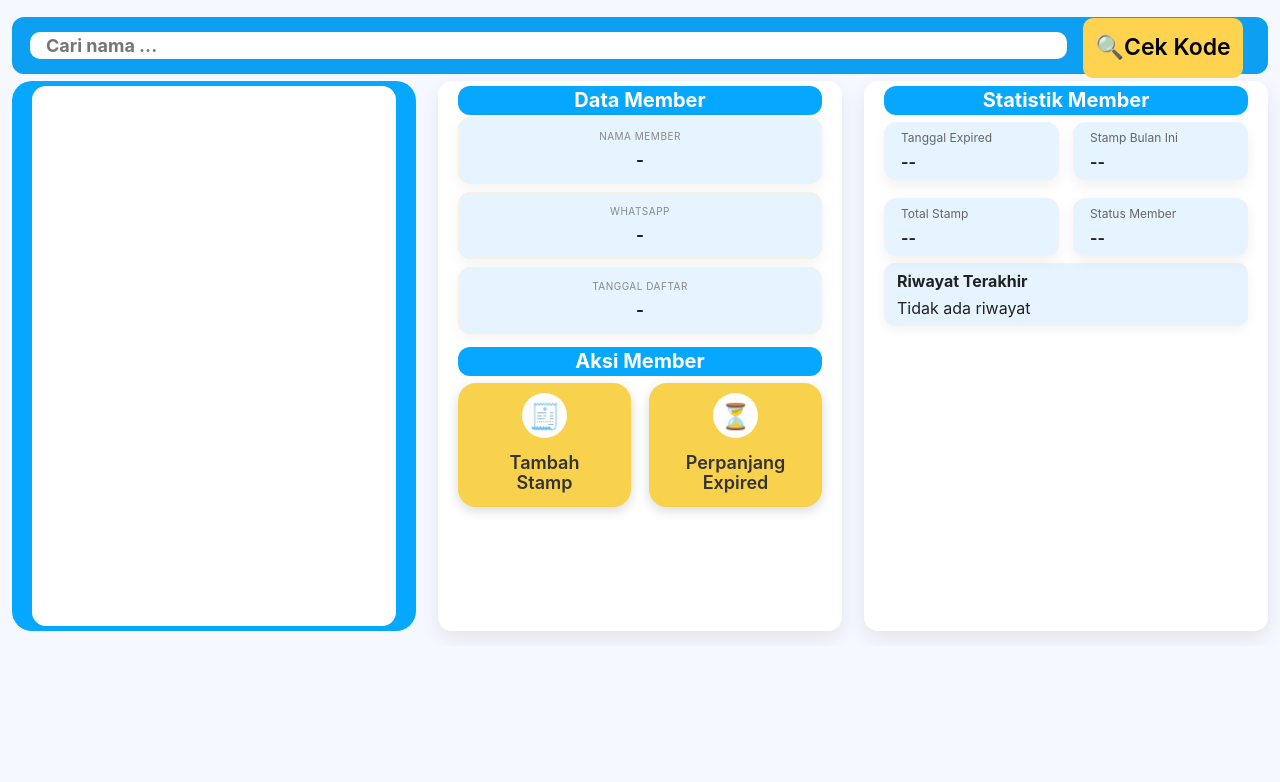
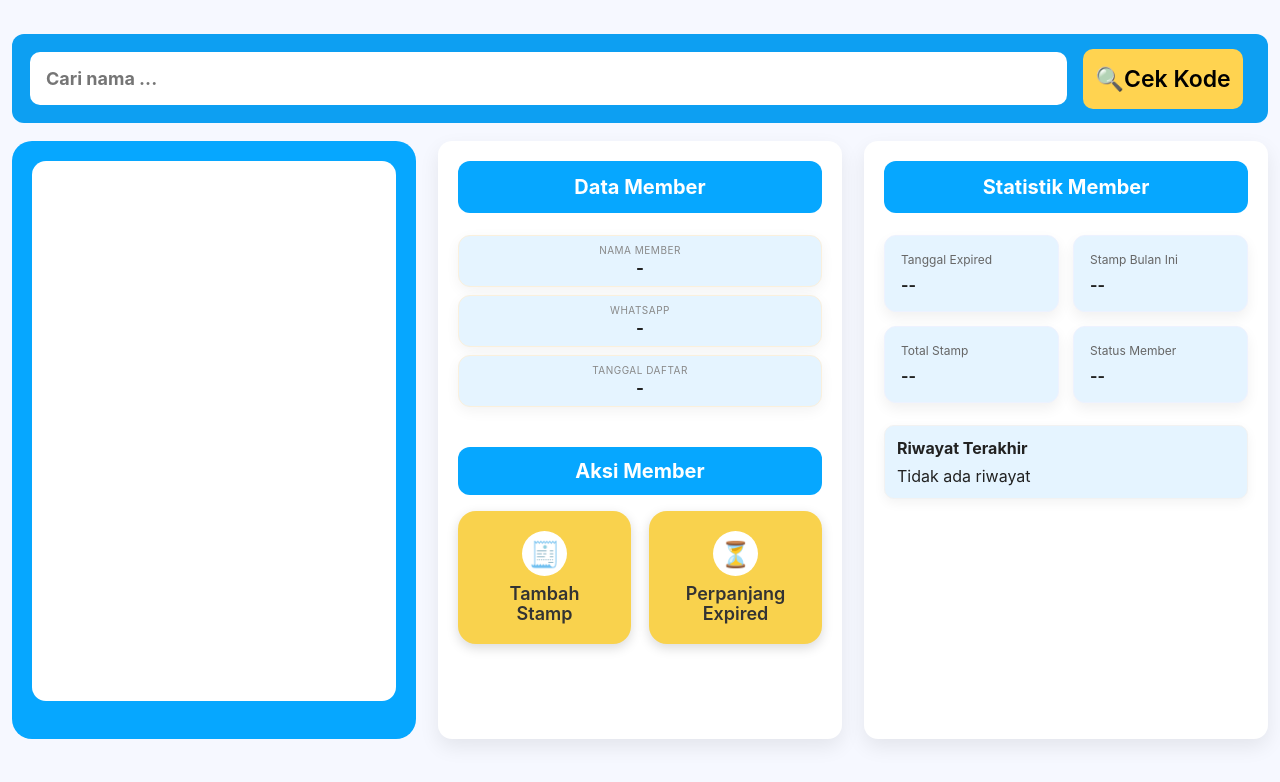
Before and after one commit to rifvisual01/fresin-admin-app, a plain HTML site: page index.html in a window 1280 px wide. Drawn offline with Linux system fonts and the light colour scheme.

Commit message:
Update index.html

```diff
--- a/index.html
+++ b/index.html
@@ -337,25 +337,6 @@
 
 .btnAction:active {
   transform: scale(0.93);
-}
-    /* ===============================
-   MODE KOMPAK AMAN (TANPA SCALE & TANPA FONT GEPENG)
-   =============================== */
-html, body {
-  overflow: hidden;   /* hilangkan scroll */
-}
-
-/* Padatkan SEMUA elemen secara vertikal */
-* {
-  margin-top: 2px !important;
-  margin-bottom: 2px !important;
-  padding-top: 3px !important;
-  padding-bottom: 3px !important;
-}
-
-/* Rapikan jarak teks tanpa mengecilkan font */
-p, div, span, label, button {
-  line-height: 1.15;
 }
 
     /* ===============================
```
